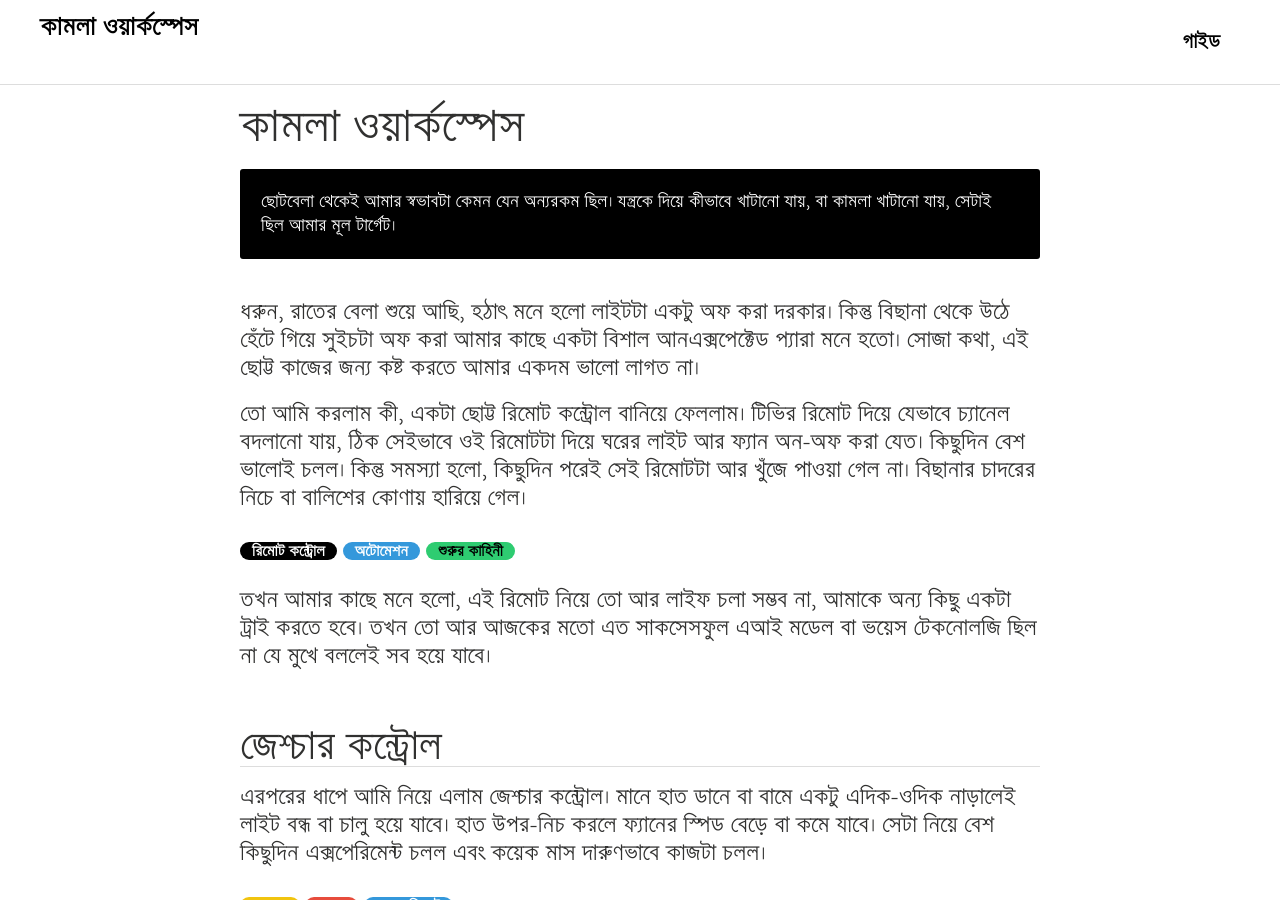
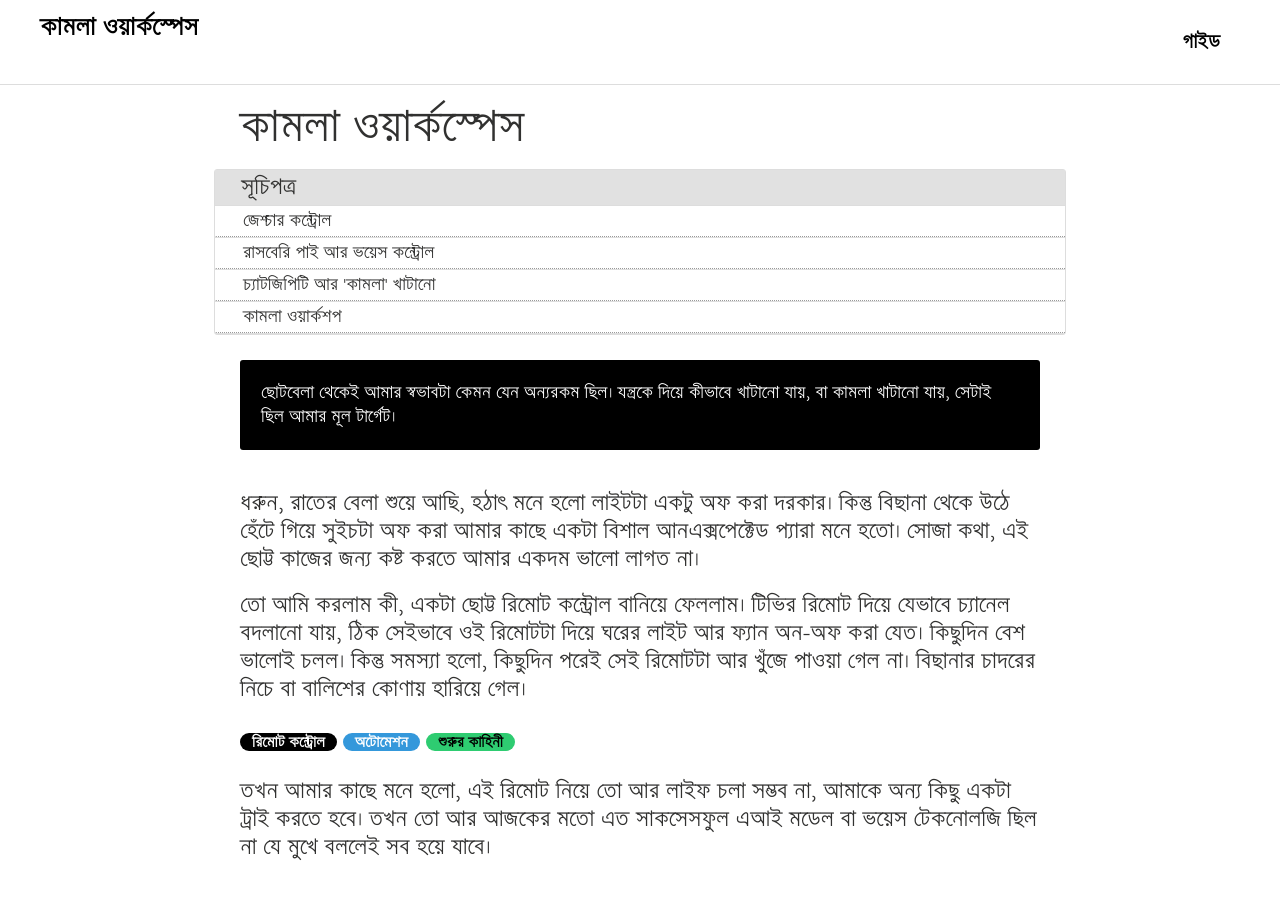
Before and after one commit to raqueeb/kamla_wksp, a Jekyll site: the page built from docs/index.md, in a window 1280 px wide and 900 px high. Built offline with Jekyll 4.4.1, drawn with Linux system fonts in a browser that asks for light colours.

Commit message:
Add gray header bar to TOC + add TOC to index.md

```diff
--- a/docs/index.md
+++ b/docs/index.md
@@ -2,6 +2,16 @@
 layout: default
 title: কামলা ওয়ার্কস্পেস
 ---
+
+<nav class="toc">
+<ul id="markdown-toc">
+  <li><h6>সূচিপত্র</h6></li>
+  <li><a href="#জেশ্চার-কন্ট্রোল">জেশ্চার কন্ট্রোল</a></li>
+  <li><a href="#রাসবেরি-পাই-আর-ভয়েস-কন্ট্রোল">রাসবেরি পাই আর ভয়েস কন্ট্রোল</a></li>
+  <li><a href="#চ্যাটজিপিটি-আর-কামলা-খাটানো">চ্যাটজিপিটি আর 'কামলা' খাটানো</a></li>
+  <li><a href="#কামলা-ওয়ার্কশপ">কামলা ওয়ার্কশপ</a></li>
+</ul>
+</nav>
 
 <div class="notice">ছোটবেলা থেকেই আমার স্বভাবটা কেমন যেন অন্যরকম ছিল। যন্ত্রকে দিয়ে কীভাবে খাটানো যায়, বা কামলা খাটানো যায়, সেটাই ছিল আমার মূল টার্গেট।</div>
 
```
Also changed, not shown: docs/manual.md (+1 -0 lines).
